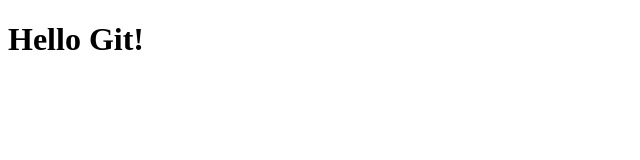
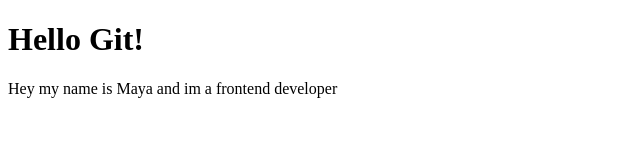
Before and after one commit to maya-sem23/git-test, a plain HTML site: page index.html in a window 1280 px wide. Shown: the whole page, without its empty margins (0-640 px from the left). Drawn offline with Linux system fonts and the light colour scheme.

Commit message:
Add a para in index and a line in readme

```diff
--- a/index.html
+++ b/index.html
@@ -7,5 +7,6 @@
 </head>
 <body>
     <h1>Hello Git!</h1>
+    <p>Hey my name is Maya and im a frontend developer</p>
 </body>
 </html>
```
Also changed, not shown: 1 other file.
